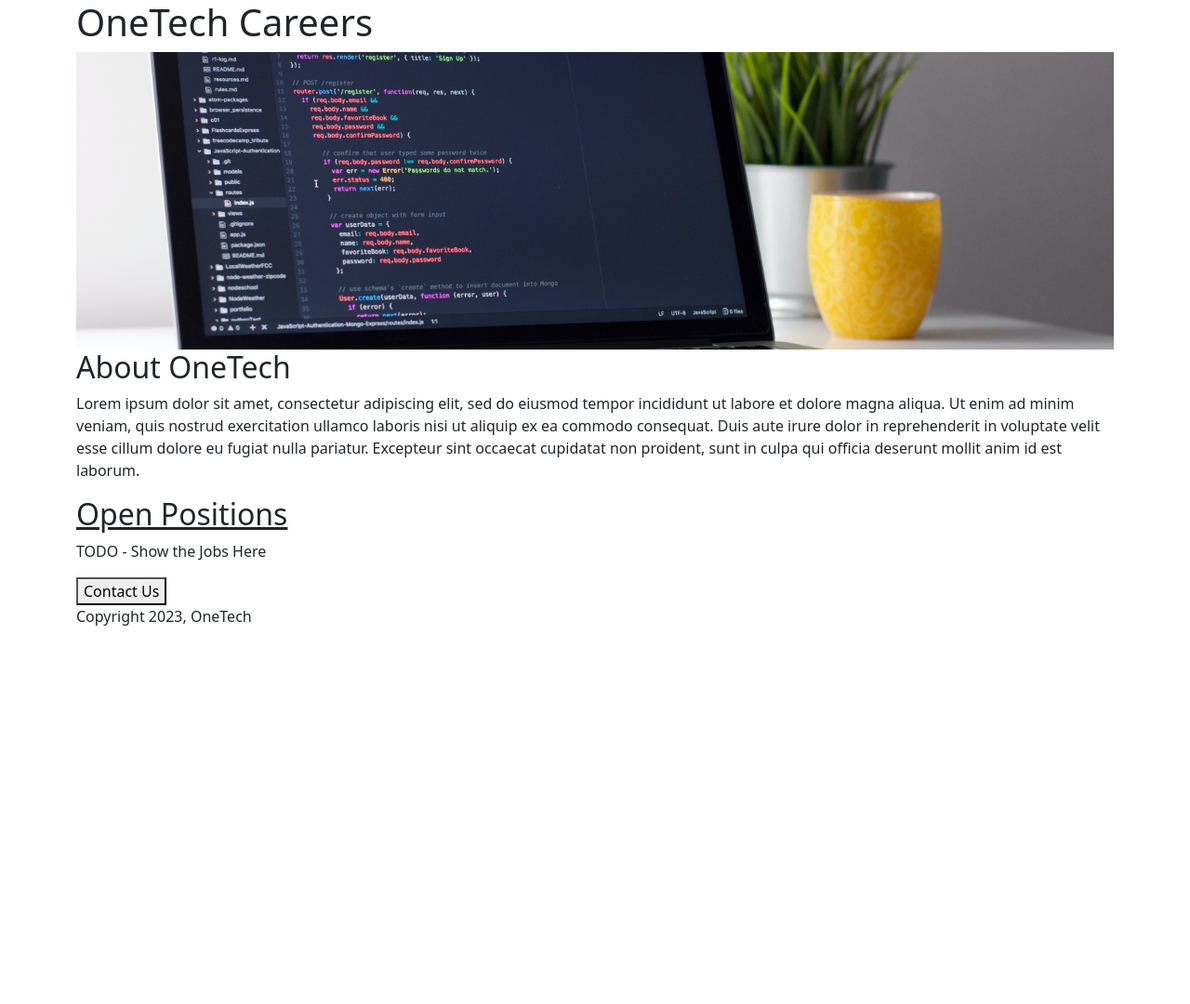
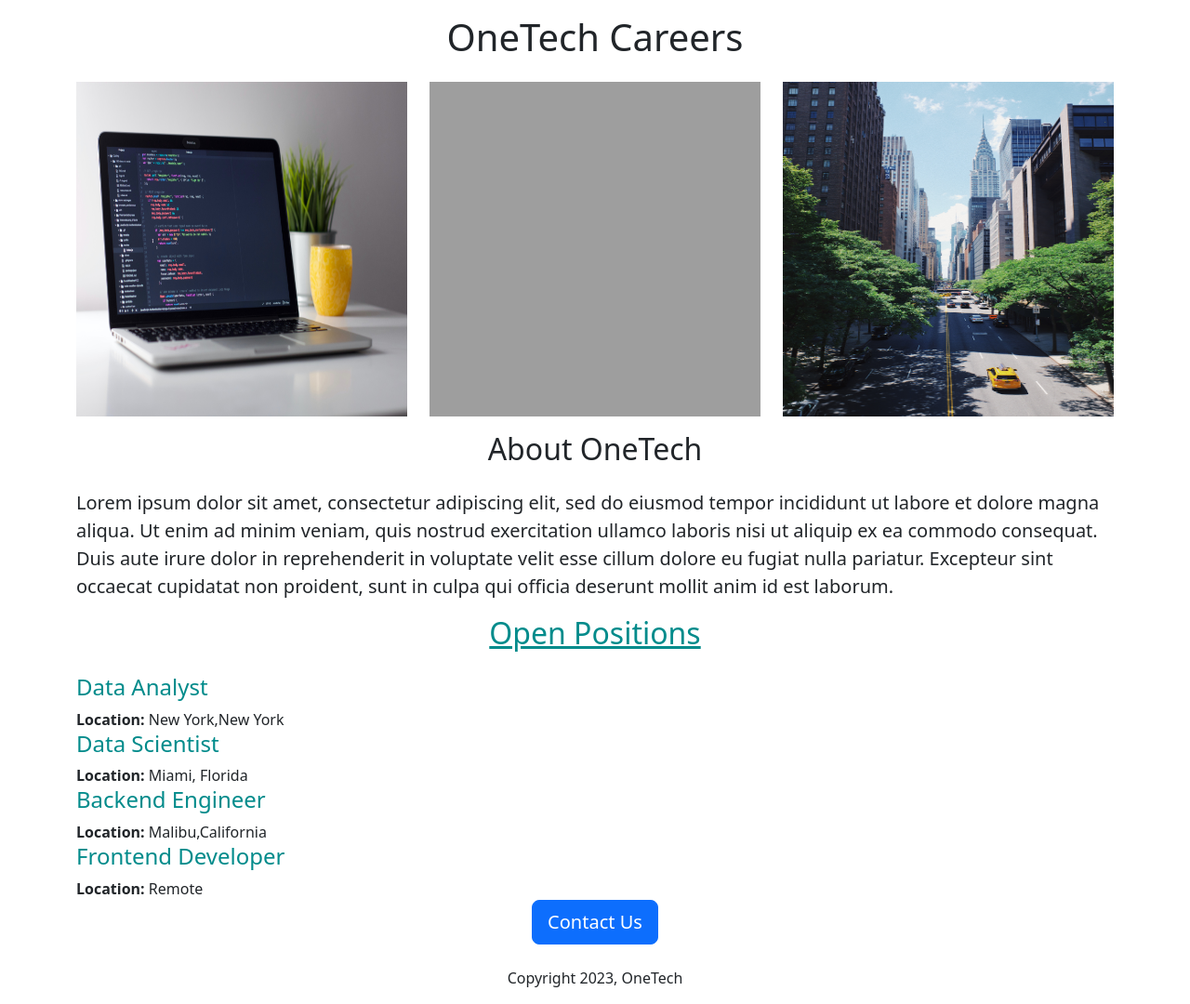
Before and after one commit to danielh59/careers-website, a Flask app: page / in a window 1280 px wide. Shown: the whole page at 93% size. Before the commit the page ends 673 px from the top, so only its background shows below. Run offline with Flask 3, Linux system fonts and the light colour scheme.

Commit message:
added dynamic data to homepage. more styling

```diff
--- a/app.py
+++ b/app.py
@@ -2,9 +2,37 @@ from flask import Flask, render_template
 
 app = Flask(__name__)
 
+JOBS = [
+      {
+            'id': 1,
+            'title': 'Data Analyst',
+            'location': 'New York,New York',
+            'salary': '$210,000'
+      },
+      {
+            'id': 2,
+            'title': 'Data Scientist',
+            'location': 'Miami, Florida',
+            'salary': '$240,000'
+      },
+      {
+            'id': 3,
+            'title': 'Backend Engineer',
+            'location': 'Malibu,California',
+            'salary': '$130,000'
+      },
+       {
+            'id': 4,
+            'title': 'Frontend Developer',
+            'location': 'Remote',
+            'salary': '$120,000'
+      }
+
+]
 @app.route("/")
 def hello_world():
-    return render_template('home.html')
+    return render_template('home.html', jobs=JOBS, company_name='OneTech')
+
 @app.route("/listings")
 def index_page():
       return render_template('index.html')
--- a/templates/home.html
+++ b/templates/home.html
@@ -6,23 +6,41 @@
 		<title>OneTech Careers</title>
 		<link href="https://cdn.jsdelivr.net/npm/bootstrap@5.3.0-alpha3/dist/css/bootstrap.min.css" rel="stylesheet" integrity="sha384-KK94CHFLLe+nY2dmCWGMq91rCGa5gtU4mk92HdvYe+M/SXH301p5ILy+dN9+nJOZ" crossorigin="anonymous">
 		<style> #banner {
-			height: 320px;
-			object-fit: cover;
+			height: 360px;
 			width: 100%;
 		}
 		</style>
 	</head>
 	<body>
 		<div class="container">
-		<h1> OneTech Careers</h1>
-		<img class="img-fluid" id="banner" src="http://127.0.0.1:5000/static/tech_home_banner.jpg" height="300">
-		<h2> About OneTech</h2>
-		<p> Lorem ipsum dolor sit amet, consectetur adipiscing elit, sed do eiusmod tempor incididunt ut labore et dolore magna aliqua. Ut enim ad minim veniam, quis nostrud exercitation ullamco laboris nisi ut aliquip ex ea commodo consequat. Duis aute irure dolor in reprehenderit in voluptate velit esse cillum dolore eu fugiat nulla pariatur. Excepteur sint occaecat cupidatat non proident, sunt in culpa qui officia deserunt mollit anim id est laborum.
-		</p>
-		<h2><u>Open Positions</u></h2>
-		<p>TODO - Show the Jobs Here</p>
-		<button>Contact Us</button>
-		<p>Copyright 2023, OneTech</p>
+			<div class="row">
+				<h1 class="text-center mt-3 mb-4"> {{company_name}} Careers</h1>
+				<div class="col-md-4"><img class="img-responsive" id="banner" src="http://127.0.0.1:5000/static/tech_home_banner.jpg" class="rounded">
+				</div>
+				<div class="col-md-4"><img id="banner" class="img-responsive" src="http://127.0.0.1:5000/static/woc_tech.jpg" class="rounded">
+				</div>
+				<div class="col-md-4"><img id="banner" class="img-responsive" src="http://127.0.0.1:5000/static/nyc.jpg" class="rounded">
+				</div>
+			</div>
+			<h2 class="text-center mt-3 mb-4"> About {{company_name}}</h2>
+			<p class="lead" > Lorem ipsum dolor sit amet, consectetur adipiscing elit, sed do eiusmod tempor incididunt ut labore et dolore magna aliqua. Ut enim ad minim veniam, quis nostrud exercitation ullamco laboris nisi ut aliquip ex ea commodo consequat. Duis aute irure dolor in reprehenderit in voluptate velit esse cillum dolore eu fugiat nulla pariatur. Excepteur sint occaecat cupidatat non proident, sunt in culpa qui officia deserunt mollit anim id est laborum.
+			</p>
+			<h2 class="text-center mt-3 mb-4" style="color:darkcyan"><u>Open Positions</u></h2>
+				<div>
+					{%for job in jobs%}
+					<div>
+						<h4 style="color:darkcyan"> {{job['title']}} </h4>
+						<div>
+							<b>Location:</b> {{job['location']}}
+						</div>
+					</div>
+					{% endfor %}
+				</div>
+			<div class="text-center">
+				<button class="btn btn-primary btn-lg">Contact Us</button>
+				<p class="mt-4">Copyright 2023, OneTech</p>
+			</div>
+
 	</div>
 	</body>
 </html>
```
Also changed, not shown: static/nyc.jpg (added), 1 other file.
